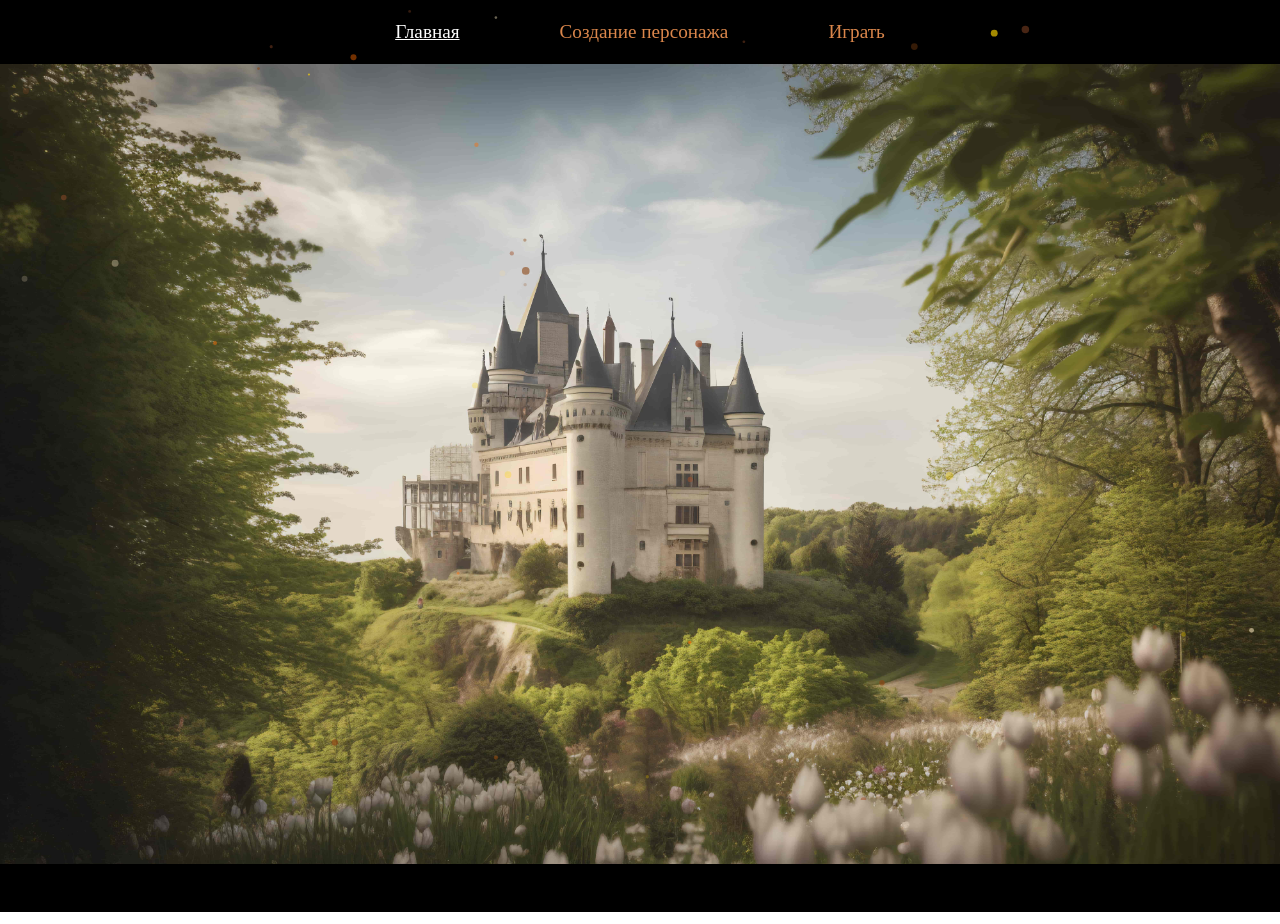
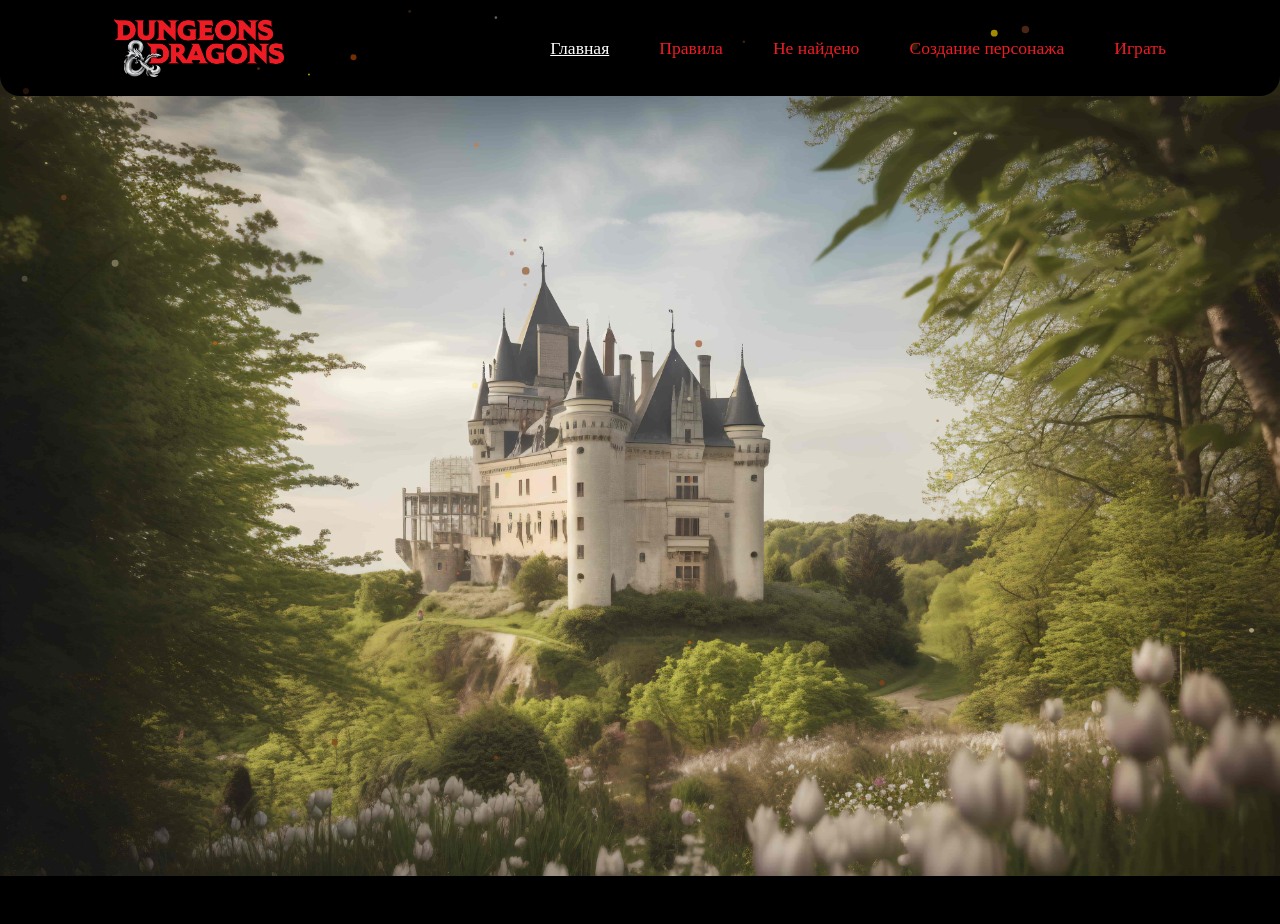
Before and after one commit to Finnimonius/react-ai-dnd-project, a React (Vite) app: page / in a window 1280 px wide. Built offline with nearby package versions, Linux system fonts and the light colour scheme.

Commit message:
Added NotFoundPage

```diff
--- a/package.json
+++ b/package.json
@@ -11,6 +11,7 @@
   },
   "dependencies": {
     "antd": "^5.27.4",
+    "normalize.css": "^8.0.1",
     "react": "^19.1.1",
     "react-dom": "^19.1.1",
     "react-router-dom": "^7.9.1"
--- a/src/App.jsx
+++ b/src/App.jsx
@@ -4,6 +4,8 @@ import AppLayout from './components/layout/AppLayout'
 import Home from './pages/Home'
 import CharacterCreator from './pages/CharacterCreator'
 import Game from './pages/Game'
+import Rules from './pages/Rules'
+import NotFoundPage from './pages/NotFoundPage'
 
 
 export default function App() {
@@ -11,8 +13,10 @@ export default function App() {
       <Routes>
         <Route path='/' element={<AppLayout />}>
           <Route index element={<Home />} />
+          <Route path='rules' element={<Rules />} />
           <Route path='charactercreator' element={<CharacterCreator />} />
           <Route path='game' element={<Game />} />
+          <Route path='*' element={<NotFoundPage />} />
         </Route>
       </Routes>
   )
--- a/src/components/layout/AppHeader.css
+++ b/src/components/layout/AppHeader.css
@@ -1,35 +1,50 @@
 .header-layout {
-    display: flex;
+    height: auto;
     position: sticky;
     top: 0;
     justify-content: center;
     background-color: black;
+    margin-bottom: -20px;
+    border-bottom-right-radius: 20px;
+    border-bottom-left-radius: 20px;
+}
+
+.header-container {
+    display: flex;
+    justify-content: space-between;
+    align-items: center;
+    font-size: 1.1rem;
+    padding: 1rem 4rem;
+    transition: all 0.3s ease;
 }
 
 .header-nav {
     display: flex;
-    gap: 100px;
+    gap: 50px;
     font-family: 'MedievalSharp', cursive;
 }
 
 .active-link {
-    font-size: 1.2rem;
-    color: white;
+    color: #fff;
     text-decoration: underline !important;
     cursor: default;
-    transition: color 0.7s ease;
+    transition: color 0.3s ease;
 }
 
 .active-link:hover {
-    color: #da864b;
+    color: #fff;
 }
 
 .nav-link {
-    font-size: 1.2rem;
-    color: #da864b;
-    transition: color 0.7s ease;
+    color: rgb(237, 28, 36);
+    transition: color 0.3s ease;
 }
 
 .nav-link:hover {
-    color: #ffd8bd;
+    color: rgb(248, 225, 226);
 }
+
+.header-logo {
+    width: 170px;
+    display: block;
+}
--- a/src/components/layout/AppHeader.jsx
+++ b/src/components/layout/AppHeader.jsx
@@ -1,17 +1,25 @@
 import { NavLink } from "react-router-dom";
 import { Layout } from 'antd'
+import logo from '../../assets/images/logos/main-logo.png'
 import './AppHeader.css'
 
-const setActive = ({isActive}) => isActive ? 'active-link' : 'nav-link';
+const setActive = ({ isActive }) => isActive ? 'active-link' : 'nav-link';
 
 
 export default function AppHeader() {
     return (
         <Layout.Header className='header-layout'>
-            <div className='header-nav'>
-                <NavLink to='/' className={setActive}>Главная</NavLink>
-                <NavLink to='/charactercreator' className={setActive}>Создание персонажа</NavLink>
-                <NavLink to='/game' className={setActive}>Играть</NavLink>
+            <div className="header-container">
+                <NavLink to='/'>
+                    <img className="header-logo" src={logo} alt="Логотип dungeons and dragons" />
+                </NavLink>
+                <div className='header-nav'>
+                    <NavLink to='/' className={setActive}>Главная</NavLink>
+                    <NavLink to='/rules' className={setActive}>Правила</NavLink>
+                    <NavLink to='/rule' className={setActive}>Не найдено</NavLink>
+                    <NavLink to='/charactercreator' className={setActive}>Создание персонажа</NavLink>
+                    <NavLink to='/game' className={setActive}>Играть</NavLink>
+                </div>
             </div>
         </Layout.Header>
     )
--- a/src/main.jsx
+++ b/src/main.jsx
@@ -1,5 +1,6 @@
 import { StrictMode } from 'react'
 import { createRoot } from 'react-dom/client'
+import 'normalize.css'
 import './styles/index.css'
 import App from './App.jsx'
 import { BrowserRouter } from 'react-router-dom'
--- a/src/pages/Game.jsx
+++ b/src/pages/Game.jsx
@@ -1,6 +1,6 @@
 
 export default function Game () {
     return (
-        <div>Игра</div>
+        <div></div>
     )
 }
--- /dev/null
+++ b/src/pages/NotFoundPage.css
@@ -0,0 +1,166 @@
+.not-found-container {
+    min-height: 100vh;
+    background-image: url('/src/assets/images/backgrounds/notfound-background.webp');
+    background-size: cover;
+    display: flex;
+    justify-content: center;
+    align-items: center;
+    padding: 2rem;
+}
+
+/* Пергаментный свиток */
+.parchment {
+    background: linear-gradient(45deg, #f5f0e6, #e6d6b2);
+    padding: 3rem 4rem;
+    border-radius: 8px;
+    box-shadow:
+        0 0 50px rgba(237, 28, 36, 0.3),
+        inset 0 0 50px rgba(139, 69, 19, 0.1);
+    border: 12px solid transparent;
+    border-image: linear-gradient(45deg, var(--primary-brown), var(--primary-red)) 1;
+    max-width: 600px;
+    position: relative;
+    text-align: center;
+    z-index: 2;
+}
+
+/* Кровавое пятно */
+.ink-stain {
+    position: absolute;
+    top: -15px;
+    right: -15px;
+    width: 120px;
+    height: 120px;
+    background: radial-gradient(circle, var(--red-light) 0%, transparent 70%);
+    opacity: 0.3;
+    border-radius: 50%;
+    filter: blur(5px);
+}
+
+.error-title {
+    font-family: 'MedievalSharp', cursive;
+    font-size: 6rem;
+    color: var(--primary-red);
+    margin: 0;
+    text-shadow:
+        3px 3px 0px var(--primary-brown),
+        6px 6px 0px rgba(0, 0, 0, 0.2);
+    letter-spacing: 2px;
+}
+
+.error-subtitle {
+    font-family: 'MedievalSharp', cursive;
+    font-size: 1.8rem;
+    color: var(--primary-brown);
+    margin: 1rem 0;
+    text-transform: uppercase;
+    letter-spacing: 1px;
+}
+
+.error-description {
+    font-family: 'Cormorant', serif;
+    font-size: 1.3rem;
+    line-height: 1.6;
+    color: var(--brown-dark);
+    margin: 2rem 0;
+    font-style: italic;
+}
+
+.error-stats {
+    background: linear-gradient(45deg, rgba(139, 69, 19, 0.1), rgba(237, 28, 36, 0.1));
+    border: 2px solid var(--primary-brown);
+    border-radius: 5px;
+    padding: 1.5rem;
+    margin: 2rem 0;
+    text-align: left;
+}
+
+.stat {
+    display: flex;
+    justify-content: space-between;
+    margin: 0.8rem 0;
+    font-family: 'Cormorant', serif;
+    font-size: 1.1rem;
+}
+
+.stat-label {
+    color: var(--primary-brown);
+    font-weight: bold;
+}
+
+.stat-value {
+    color: var(--primary-red);
+    font-family: 'MedievalSharp', cursive;
+}
+
+.return-button {
+    display: inline-block;
+    background: linear-gradient(45deg, var(--primary-red), var(--red-dark));
+    color: var(--primary-yellow);
+    padding: 15px 35px;
+    text-decoration: none;
+    border-radius: 8px;
+    font-family: 'MedievalSharp', cursive;
+    font-size: 1.2rem;
+    border: 3px solid var(--primary-brown);
+    transition: all 0.4s ease;
+    margin-top: 2rem;
+    text-transform: uppercase;
+    letter-spacing: 1px;
+    position: relative;
+    overflow: hidden;
+}
+
+.return-button::before {
+    content: '';
+    position: absolute;
+    top: 0;
+    left: -100%;
+    width: 100%;
+    height: 100%;
+    background: linear-gradient(90deg, transparent, rgba(255, 215, 0, 0.2), transparent);
+    transition: left 0.5s ease;
+}
+
+.return-button:hover {
+    background: linear-gradient(45deg, var(--red-dark), var(--primary-red));
+    transform: translateY(-3px);
+    box-shadow:
+        0 10px 25px rgba(237, 28, 36, 0.4),
+        0 0 30px rgba(255, 215, 0, 0.3);
+}
+
+.return-button:hover::before {
+    left: 100%;
+}
+
+@keyframes pulse {
+    0%, 100% { opacity: 0.1; transform: scale(1); }
+    50% { opacity: 0.15; transform: scale(1.1); }
+}
+
+/* Адаптивность */
+@media (max-width: 768px) {
+    .parchment {
+        padding: 2rem;
+        margin: 1rem;
+    }
+
+    .error-title {
+        font-size: 4rem;
+    }
+
+    .error-subtitle {
+        font-size: 1.4rem;
+    }
+
+    .error-description {
+        font-size: 1.1rem;
+    }
+
+    .stat {
+        flex-direction: column;
+        text-align: center;
+        gap: 0.5rem;
+    }
+}
--- /dev/null
+++ b/src/pages/NotFoundPage.jsx
@@ -0,0 +1,31 @@
+import { Link } from 'react-router-dom'
+import './NotFoundPage.css'
+
+export default function NotFoundPage () {
+    return (
+        <div className="not-found-container">
+            <div className="parchment">
+                <div className="ink-stain"></div>
+                <h1 className="error-title">404</h1>
+                <p className="error-subtitle">Страница потеряна в подземелье</p>
+                <p className="error-description">
+                    Даже самый опытный искатель приключений иногда теряет путь.
+                    Эта страница оказалась запертой в забытом склепе.
+                </p>
+                <div className="error-stats">
+                    <div className="stat">
+                        <span className="stat-label">Уровень опасности:</span>
+                        <span className="stat-value">Красный</span>
+                    </div>
+                    <div className="stat">
+                        <span className="stat-label">Рекомендация:</span>
+                        <span className="stat-value">Возврат в таверну</span>
+                    </div>
+                </div>
+                <Link to="/" className="return-button">
+                    ⚔️ Вернуться к приключениям
+                </Link>
+            </div>
+        </div>
+    )
+}
--- /dev/null
+++ b/src/pages/Rules.jsx
@@ -0,0 +1,5 @@
+export default function Rules () {
+    return (
+        <div>Правила</div>
+    )
+}
--- a/src/styles/App.css
+++ b/src/styles/App.css
@@ -6,3 +6,20 @@ h1, h2, h3 {
 button {
   font-family: 'MedievalSharp', cursive;
 }
+
+:root {
+  --primary-red: rgb(237, 28, 36);
+  --primary-yellow: #ffd700;
+  --primary-brown: #8B4513;
+  --primary-black: #000000;
+  --primary-dark: #1a1003;
+
+  --red-light: rgba(237, 28, 36, 0.8);
+  --red-dark: rgb(200, 20, 30);
+  --yellow-light: #fff5a5;
+  --brown-light: #a0522d;
+  --brown-dark: #5d4037;
+
+  --text-light: #e6d6b2;
+  --text-dark: #2d1b07;
+}
```
Also changed, not shown: src/assets/images/backgrounds/notfound-background.webp (added), 1 other file (tests, documents, lock files or other folders).
